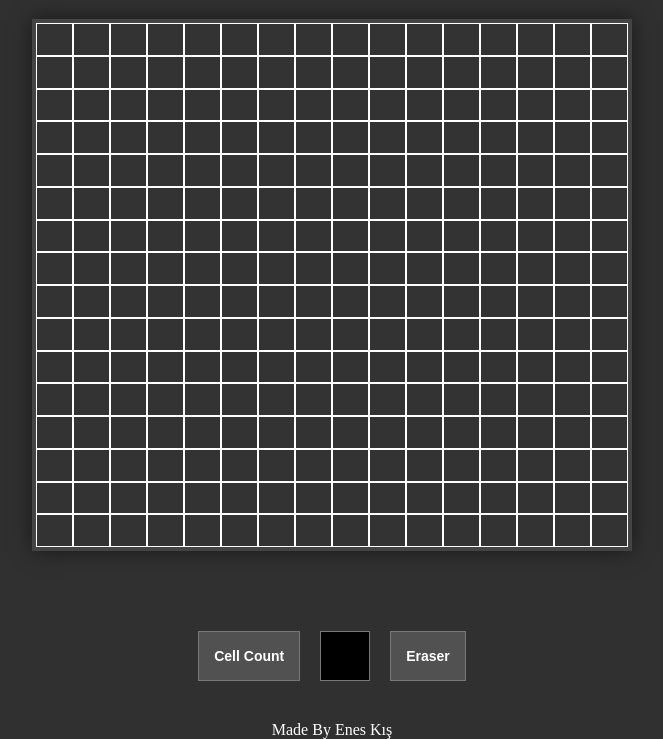
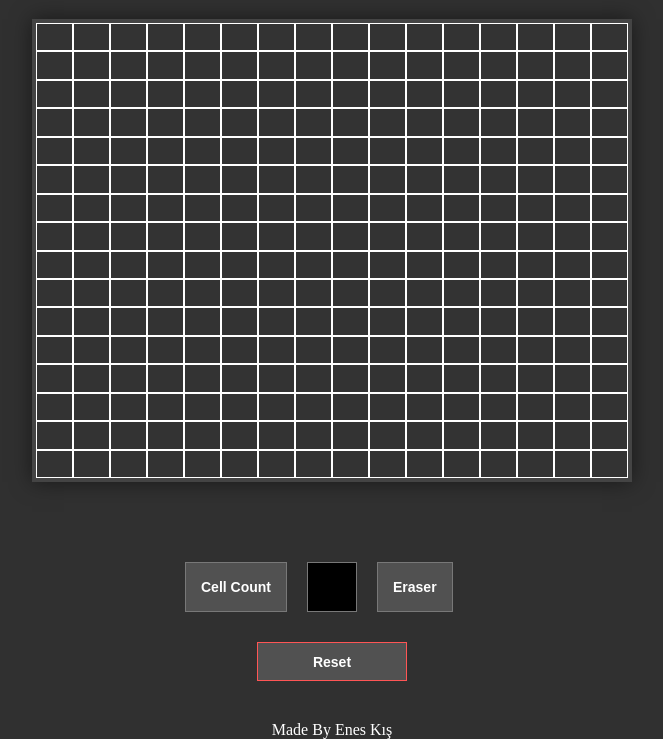
Before and after one commit to stna-ens/Pixel-Art-Tool, a plain HTML site: page index.html in a window 1280 px wide. Shown: the part 61-800 px from the top of the page, without its empty margins (308-971 px from the left). Drawn offline with Linux system fonts and the light colour scheme.

Commit message:
feat: Add a reset button with associated styling and functionality to clear the grid.

```diff
--- a/index.html
+++ b/index.html
@@ -13,6 +13,7 @@
       <input type="color" id="colorPicker" value="white" />
       <button id="eraserBtn">Eraser</button>
     </div>
+    <button id="resetBtn">Reset</button>
     <div class="footer">
       <p>Made By Enes Kış</p>
     </div>
--- a/script.js
+++ b/script.js
@@ -148,3 +148,12 @@ btn.addEventListener("click", () => {
     createGrid(gridNumber);
   }
 });
+
+const resetBtn = document.getElementById("resetBtn");
+resetBtn.addEventListener("click", () => {
+  const cells = document.querySelectorAll(".cell");
+  cells.forEach((cell) => {
+    cell.style.backgroundColor = "hsl(0, 0%, 20%)";
+    cell.dataset.percent = 0;
+  });
+});
--- a/style.css
+++ b/style.css
@@ -73,12 +73,24 @@ button:hover,
 }
 
 .tools {
-  display: flex;
+  display: grid;
+  grid-template-columns: 1fr auto 1fr;
   gap: 20px;
   align-items: center;
-  justify-content: center;
   margin-top: 20px;
   width: 100%;
+}
+
+.tools > :nth-child(1) {
+  justify-self: end;
+}
+
+.tools > :nth-child(2) {
+  justify-self: center;
+}
+
+.tools > :nth-child(3) {
+  justify-self: start;
 }
 
 #eraserBtn {
@@ -90,6 +102,17 @@ button:hover,
   background-color: white;
   color: black;
   border-color: white;
+}
+
+#resetBtn {
+  margin-top: -10px; /* Pull it a bit closer to the tools */
+  width: 150px; /* Wider button for emphasis */
+  border-color: #ff5555; /* Subtle red hint */
+}
+
+#resetBtn:hover {
+  background-color: #d32f2f;
+  border-color: #d32f2f;
 }
 
 #colorPicker {
```
